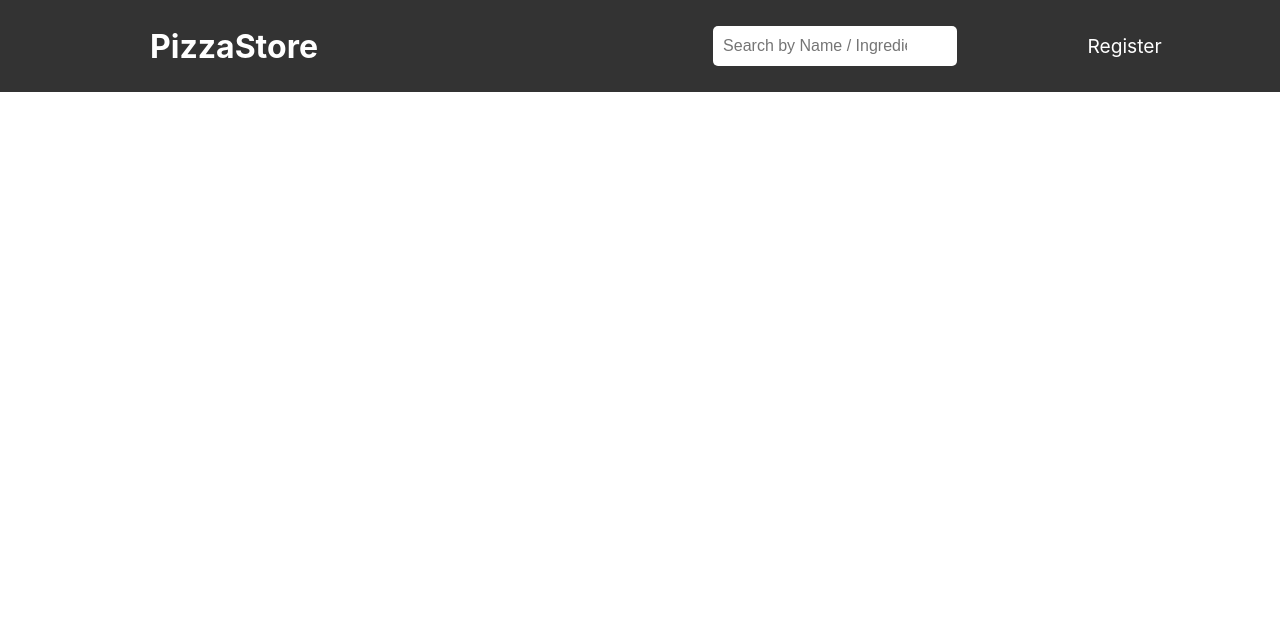
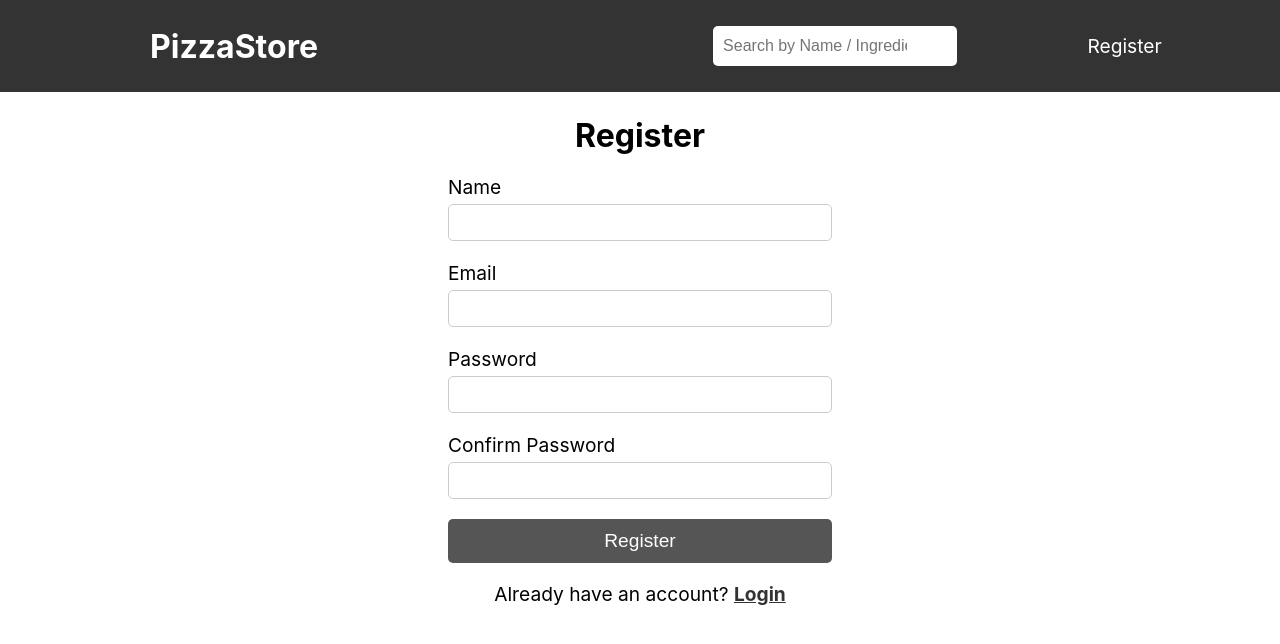
Before and after one commit to amanmakhija/pizza-ordering-app, a React (Create React App) app: page /register in a window 1280 px wide. Before the commit this address had no page. Shown: the top 644 px of the page. Built offline with nearby package versions, Linux system fonts and the light colour scheme.

Commit message:
added profile and register page

```diff
--- a/package.json
+++ b/package.json
@@ -12,6 +12,7 @@
     "@types/react": "^18.3.3",
     "@types/react-dom": "^18.3.0",
     "axios": "^1.7.2",
+    "formik": "^2.4.6",
     "react": "^18.3.1",
     "react-dom": "^18.3.1",
     "react-router-dom": "^6.25.1",
--- a/src/App.tsx
+++ b/src/App.tsx
@@ -2,7 +2,10 @@ import './App.css';
 import { BrowserRouter as Router, Route, Routes } from 'react-router-dom';
 import Navbar from './components/navbar/Navbar';
 import Home from './pages/home/Home';
+import Register from './pages/register/Register';
 import { ToastContainer } from 'react-toastify';
+import "react-toastify/dist/ReactToastify.css";
+import Profile from './pages/profile/Profile';
 
 function App() {
   return (
@@ -10,6 +13,8 @@ function App() {
       <Navbar />
       <Routes>
         <Route path="/" element={<Home />} />
+        <Route path="/register" element={<Register />} />
+        <Route path="/profile" element={<Profile />} />
       </Routes>
       <ToastContainer />
     </Router>
--- a/src/components/card/Card.tsx
+++ b/src/components/card/Card.tsx
@@ -9,7 +9,7 @@ type CardProps = {
 const Card: React.FC<CardProps> = ({ data }) => {
     return (
         <div className='card'>
-            <div className='card-thumbnail' style={{ backgroundImage: `url(${data.image})` }}></div>
+            <div className='card-thumbnail' style={{ backgroundImage: `url("%PUBLIC_URL%/assets/${data.image}")` }}></div>
             <div className='card-details'>
                 <h1>{data.name}</h1>
             </div>
--- a/src/pages/home/Home.tsx
+++ b/src/pages/home/Home.tsx
@@ -19,9 +19,6 @@ const Home: React.FC = () => {
         return <div>Error loading ingredients</div>;
     }
 
-    console.log(data);
-
-
     return (
         <div className='home'>
             {data && data.map((ingredient: Ingredient) => (
--- /dev/null
+++ b/src/pages/profile/Profile.tsx
@@ -0,0 +1,46 @@
+import { useEffect } from 'react';
+import { useNavigate } from 'react-router-dom';
+import { toast } from 'react-toastify';
+import Loading from '../../components/loading/Loading';
+import './profile.css';
+
+export default function Profile() {
+    const navigate = useNavigate();
+
+    useEffect(() => {
+        if (!localStorage.getItem('token')) {
+            toast.error('You must be logged in to view this page')
+            navigate('/register')
+        }
+    }, [navigate]);
+
+    const userString = localStorage.getItem('user')
+    const user = userString && JSON.parse(userString)
+
+    const logout = (e: React.MouseEvent<HTMLButtonElement>) => {
+        e.preventDefault()
+        localStorage.removeItem('token')
+        localStorage.removeItem('user')
+        navigate('/')
+    }
+
+    return (
+        <>
+            {user ? (
+                <div className='profile'>
+                    <button onClick={(e) => logout(e)} className='logout-btn'>Logout</button>
+                    <div className='user-info'>
+                        <div>
+                            <span>Name: </span>
+                            <h1>{user.name}</h1>
+                        </div>
+                        <div>
+                            <span>Email: </span>
+                            <h2>{user.email}</h2>
+                        </div>
+                    </div>
+                </div>
+            ) : <Loading />}
+        </>
+    )
+}
--- /dev/null
+++ b/src/pages/profile/profile.css
@@ -0,0 +1,39 @@
+.profile {
+    padding: 30vh 0;
+    display: flex;
+    flex-direction: column;
+    align-items: center;
+    min-height: 100vh;
+    gap: 10vh;
+}
+
+.user-info {
+    display: flex;
+    flex-direction: column;
+    align-items: center;
+    justify-content: start;
+    gap: 20px;
+}
+
+.user-info div {
+    display: flex;
+    align-items: center;
+    gap: 2vw;
+}
+
+.logout-btn {
+    top: 15vh;
+    right: 5vw;
+    position: absolute;
+    background-color: #f44336;
+    border: none;
+    padding: 2vh 1vw;
+    border-radius: 5px;
+    cursor: pointer;
+    font-size: 1rem;
+    color: #f1f1f1;
+}
+
+.logout-btn:hover {
+    background-color: #d53e33;
+}
--- /dev/null
+++ b/src/pages/register/Register.tsx
@@ -0,0 +1,127 @@
+import { useEffect, useState } from "react";
+import { useNavigate } from "react-router-dom";
+import { toast } from "react-toastify";
+import { login, register } from "../../utils/authRequests";
+import { useMutation } from "@tanstack/react-query";
+import { ErrorMessage, Field, Form, Formik } from "formik";
+import { loginValidationSchema, registerValidationSchema } from "../../utils/validation";
+import './register.css'
+
+type AuthUser = {
+    name?: string;
+    email: string;
+    password: string;
+    confirmPassword?: string;
+};
+
+const Register: React.FC = () => {
+    const [isLogin, setIsLogin] = useState(false);
+    const navigate = useNavigate();
+
+    useEffect(() => {
+        if (localStorage.getItem('token')) {
+            toast.info('You are already logged in');
+            navigate('/');
+        }
+    }, [navigate]);
+
+    const registerMutation = useMutation({
+        mutationFn: register,
+        onSuccess: (data) => {
+            localStorage.setItem('token', data.token);
+            localStorage.setItem('user', JSON.stringify(data.user));
+            navigate('/');
+        },
+    });
+
+    const loginMutation = useMutation({
+        mutationFn: login,
+        onSuccess: (data) => {
+            localStorage.setItem('token', data.token);
+            localStorage.setItem('user', JSON.stringify(data.user));
+            navigate('/');
+        },
+    });
+
+    const handleRegister = async (values: AuthUser) => {
+        registerMutation.mutate(values);
+    };
+
+    const handleLogin = (values: AuthUser) => {
+        loginMutation.mutate(values);
+    };
+
+    return (
+        <>
+            {isLogin ? (
+                <div className='container'>
+                    <h1 className='heading'>Login</h1>
+                    <Formik
+                        initialValues={{ email: '', password: '' }}
+                        validationSchema={loginValidationSchema}
+                        onSubmit={handleLogin}
+                    >
+                        {() => (
+                            <Form className='form'>
+                                <div>
+                                    <label htmlFor='email'>Email</label>
+                                    <Field name='email' type='email' id='email' />
+                                    <ErrorMessage name='email' component='div' className='error' />
+                                </div>
+                                <div>
+                                    <label htmlFor='password'>Password</label>
+                                    <Field name='password' type='password' id='password' />
+                                    <ErrorMessage name='password' component='div' className='error' />
+                                </div>
+                                <div>
+                                    <button className='submit-btn' type='submit'>Login</button>
+                                </div>
+                            </Form>
+                        )}
+                    </Formik>
+                    <p>Don't have an account? <span onClick={() => setIsLogin(!isLogin)}>Register</span></p>
+                </div>
+            ) : (
+                <div className='container'>
+                    <h1 className='heading'>Register</h1>
+                    <Formik
+                        initialValues={{ name: '', email: '', password: '', confirmPassword: '' }}
+                        validationSchema={registerValidationSchema}
+                        onSubmit={handleRegister}
+                    >
+                        {({ setFieldValue }) => (
+                            <Form className='form'>
+                                <div>
+                                    <label htmlFor='name'>Name</label>
+                                    <Field name='name' type='text' id='name' />
+                                    <ErrorMessage name='name' component='div' className='error' />
+                                </div>
+                                <div>
+                                    <label htmlFor='email'>Email</label>
+                                    <Field name='email' type='email' id='email' />
+                                    <ErrorMessage name='email' component='div' className='error' />
+                                </div>
+                                <div>
+                                    <label htmlFor='password'>Password</label>
+                                    <Field name='password' type='password' id='password' />
+                                    <ErrorMessage name='password' component='div' className='error' />
+                                </div>
+                                <div>
+                                    <label htmlFor='confirm-password'>Confirm Password</label>
+                                    <Field name='confirmPassword' type='password' id='confirm-password' />
+                                    <ErrorMessage name='confirmPassword' component='div' className='error' />
+                                </div>
+                                <div>
+                                    <button className='submit-btn' type='submit'>Register</button>
+                                </div>
+                            </Form>
+                        )}
+                    </Formik>
+                    <p>Already have an account? <span onClick={() => setIsLogin(!isLogin)}>Login</span></p>
+                </div>
+            )}
+        </>
+    );
+};
+
+export default Register;
--- /dev/null
+++ b/src/pages/register/register.css
@@ -0,0 +1,66 @@
+.container {
+    display: flex;
+    flex-direction: column;
+    justify-content: center;
+    align-items: center;
+    height: 90vh;
+}
+
+.heading {
+    font-size: 2rem;
+    margin-bottom: 20px;
+}
+
+.form {
+    display: flex;
+    flex-direction: column;
+    gap: 20px;
+    width: 30%;
+}
+
+.form div {
+    display: flex;
+    flex-direction: column;
+    gap: 5px;
+}
+
+.form div label {
+    text-align: start;
+    font-size: 1.2rem;
+}
+
+.form div input {
+    padding: 10px;
+    border-radius: 5px;
+    border: 1px solid #ccc;
+}
+
+.submit-btn {
+    padding: 10px;
+    border-radius: 5px;
+    border: 1px solid transparent;
+    background-color: #333;
+    color: white;
+    font-size: 1.2rem;
+    cursor: pointer;
+}
+
+.submit-btn {
+    background-color: #555;
+}
+
+.container p {
+    font-size: 1.2rem;
+}
+
+.container p span {
+    color: #333;
+    font-weight: 700;
+    cursor: pointer;
+    text-decoration: underline;
+    transition: all 0.3s;
+}
+
+.container p span:hover {
+    color: #555;
+}
--- a/src/utils/authRequests.ts
+++ b/src/utils/authRequests.ts
@@ -10,7 +10,7 @@ type User = {
 export const register = async (values: User) => {
     try {
         const { name, email, password } = values
-        const response = await axios.post(process.env.REACT_APP_BACKEND_URL + "/register", {
+        const response = await axios.post("http://localhost:8000/auth/register", {
             name, email, password
         })
         return response.data
--- /dev/null
+++ b/src/utils/validation.ts
@@ -0,0 +1,14 @@
+import * as Yup from 'yup';
+
+export const registerValidationSchema = Yup.object({
+    name: Yup.string().required('Name is required'),
+    email: Yup.string().email('Invalid email address').required('Email is required'),
+    password: Yup.string().min(8, 'Password must be at least 8 characters').required('Password is required'),
+    confirmPassword: Yup.string().oneOf([Yup.ref('password'), undefined], 'Passwords must match').required('Confirm Password is required'),
+    profilePic: Yup.mixed().required('Profile picture is required')
+});
+
+export const loginValidationSchema = Yup.object({
+    email: Yup.string().email('Invalid email address').required('Email is required'),
+    password: Yup.string().required('Password is required')
+});
```
Also changed, not shown: 1 other file (tests, documents, lock files or other folders).
